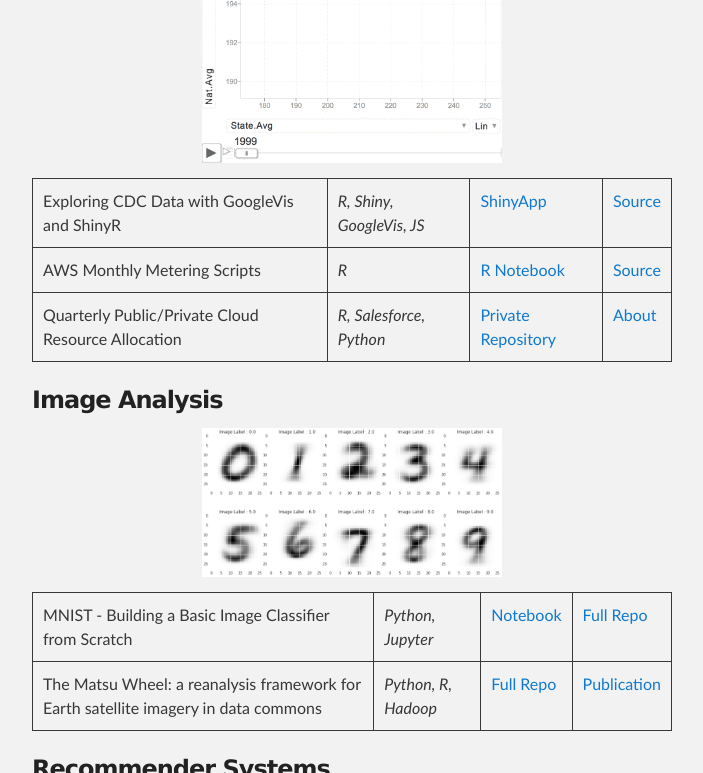
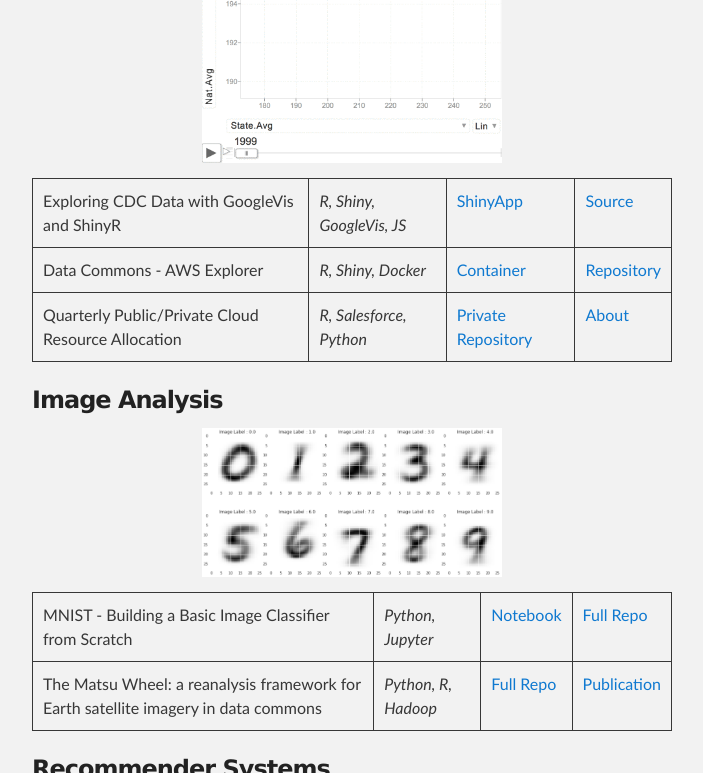
Before and after one commit to wwells/wwells.github.io, a Jekyll site: the page built from index.md, in a window 1280 px wide and 900 px high, scrolled down 846 px, cut to the strip 0-773 px from the top of the window. Shown: the whole strip, without its empty margins (288-991 px from the left). Built offline with Jekyll 4.4.1, drawn with Linux system fonts in a browser that asks for light colours; our own code applies the rules of GitHub Pages for plain Markdown files.

Commit message:
feat(site): meteringApp

```diff
--- a/index.md
+++ b/index.md
@@ -11,7 +11,7 @@ Jester Joke Recommender System - IBCF, UBCF, K-fold Cross Validation Model Compa
 <p style="text-align:center;"><img src="/assets/images/CDC.gif" width="300"></p>
 
 Exploring CDC Data with GoogleVis and ShinyR | _R, Shiny, GoogleVis, JS_ | [ShinyApp](https://wwells.shinyapps.io/cdc-wonder-googlevis/) | [Source](https://github.com/wwells/CUNY_DATA_608/tree/master/section3)
-AWS Monthly Metering Scripts | _R_ | [R Notebook](https://occ-data.github.io/BrainCommonsReports/MeteringTEST.html) | [Source](https://github.com/occ-data/BrainCommonsReports/blob/master/MeteringTEST.Rmd)
+Data Commons - AWS Explorer | _R, Shiny, Docker_ | [Container](https://quay.io/repository/occ_data/grads) | [Repository](https://github.com/occ-data/metering-shinyapp)
 Quarterly Public/Private Cloud Resource Allocation | _R, Salesforce, Python_ | [Private Repository](https://github.com/LabAdvComp/quarterly_resource_allocation_model) | [About](https://www.opensciencedatacloud.org/support/intro.html#osdc-resource-allocations)
 
 ### Image Analysis
```
Also changed, not shown: 4 other files.
